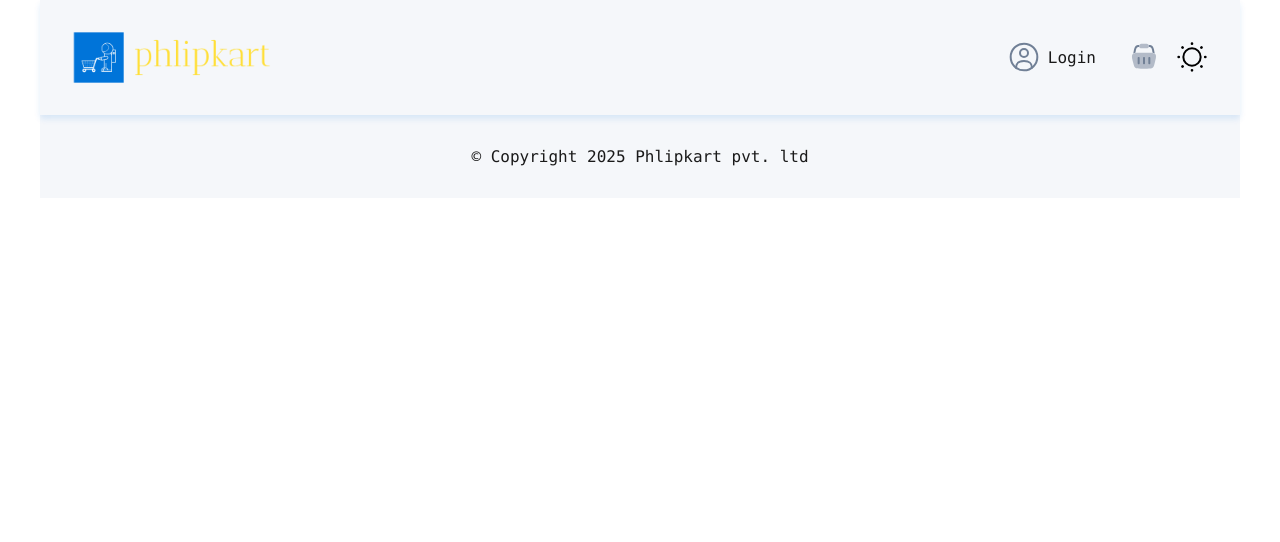
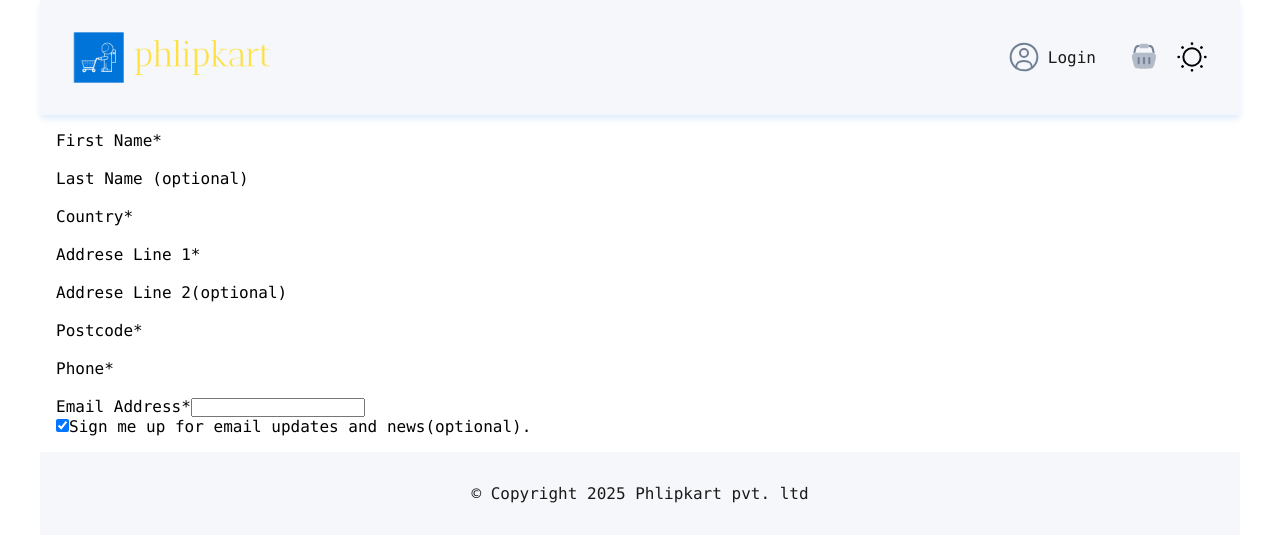
Before and after one commit to shrinath-dev/Sample-projects, a React (Create React App) app in the folder phlipkart/: page /checkout in a window 1280 px wide. Shown: the top 542 px of the page. Built offline with nearby package versions, Linux system fonts and the light colour scheme.

Commit message:
adding checkout

```diff
--- a/phlipkart/src/App.js
+++ b/phlipkart/src/App.js
@@ -3,7 +3,7 @@ import './App.css';
 import { useThemeContext } from "./context";
 import { BrowserRouter, Routes, Route } from "react-router-dom";
 import { Header, Footer } from "./components";
-import { HomePage, ProductsPage, LoginPage } from "./pages";
+import { HomePage, LoginPage, CheckoutPage } from "./pages";
 
 function App() {
   const { theme } = useThemeContext();
@@ -17,7 +17,7 @@ function App() {
         <Routes>
           <Route index={true} element={<HomePage />} />
           <Route path="/login" element={<LoginPage />} />
-          <Route path="/products" element={<ProductsPage />} />
+          <Route path='/checkout' element={<CheckoutPage />} />
         </Routes>
       </main>
       <footer data-theme={theme}>
--- a/phlipkart/src/components/Cart/Cart.js
+++ b/phlipkart/src/components/Cart/Cart.js
@@ -1,13 +1,16 @@
 import React, { useMemo } from "react";
 import styles from './Cart.module.css';
-import { useSelector } from "react-redux";
-import { getCartLength, getCartVisibility, selectCartItems } from "../../features/cart/cartSlice";
+import { useSelector, useDispatch } from "react-redux";
+import { getCartLength, getCartVisibility, selectCartItems, setCartVisibility } from "../../features/cart/cartSlice";
 import { CartItem } from "../subComponents";
 import { FaArrowRightLong } from "react-icons/fa6";
+import { useNavigate } from "react-router-dom";
 
 
 
 function Cart() {
+    const dispatch = useDispatch();
+    const navigate = useNavigate();
     const showCart = useSelector(getCartVisibility);
     const cartLength = useSelector(getCartLength);
     const cartItems = useSelector(selectCartItems);
@@ -15,6 +18,10 @@ function Cart() {
         return cartItems.reduce((total, item) => { return (total + (item.quantity * item.price)) }, 0)
     }, [cartItems]);
 
+    const handleNavigation = () => {
+        dispatch(setCartVisibility());
+        navigate('/checkout');
+    }
     if (!showCart) return;
     return (
         <div className={styles.cartContainer}>
@@ -47,7 +54,7 @@ function Cart() {
                     <p className={styles.totalValue}>${cartTotal.toFixed(2)}</p>
                 </div>
 
-                <button disabled={cartItems.length === 0 ? true : false} className={styles.checkoutBtn}>
+                <button disabled={cartItems.length === 0 ? true : false} onClick={handleNavigation} className={styles.checkoutBtn}>
                     Checkout
                     <FaArrowRightLong />
                 </button>
--- /dev/null
+++ b/phlipkart/src/components/CustomerDetailForm/CustomerDetailForm.js
@@ -0,0 +1,112 @@
+import React, { useState } from "react";
+import styles from './CustomerDetailForm.module.css';
+
+function CustomerDetailForm({ customerData, errorState, changeCustomerData }) {
+
+    const [checked, setChecked] = useState(true);
+    return (
+        <div className={styles.formContainer}>
+            <form id='customer-detail' name='customer-detail'>
+                <div className={styles.formGroup}>
+                    <div className={styles.formGroup}>
+                        <label htmlFor='firstName' >First Name*</label>
+                        <input
+                            type='text'
+                            name='firstName'
+                            value={customerData.firstName}
+                            onChange={(e) => changeCustomerData(e.target.name, e.target.value)}
+                        />
+                    </div>
+                    <div className={styles.formGroup}>
+                        <label htmlFor='lastName' >Last Name (optional)</label>
+                        <input
+                            type='text'
+                            name='lastName'
+                            value={customerData.lastName}
+                            onChange={(e) => changeCustomerData(e.target.name, e.target.value)}
+                        />
+                    </div>
+                </div>
+
+                <div className={styles.formGroup}>
+                    <label htmlFor='country'>Country*</label>
+                    <input
+                        type='text'
+                        name='country'
+                        value={customerData.country}
+                        onChange={(e) => changeCustomerData(e.target.name, e.target.value)}
+                    />
+                </div>
+
+                <div className={styles.formGroup}>
+                    <label htmlFor='address1' >Addrese Line 1*</label>
+                    <input
+                        type='text'
+                        name='address1'
+                        value={customerData.address1}
+                        onChange={(e) => changeCustomerData(e.target.name, e.target.value)}
+                    />
+                </div>
+
+                <div className={styles.formGroup}>
+                    <label htmlFor='address2' >Addrese Line 2(optional)</label>
+                    <input
+                        type='text'
+                        name='address2'
+                        value={customerData.address2}
+                        onChange={(e) => changeCustomerData(e.target.name, e.target.value)}
+                    />
+                </div>
+
+                <div className={styles.formGroup}>
+                    <label htmlFor='pincode' >Postcode*</label>
+                    <input
+                        type='text'
+                        name='postcode'
+                        value={customerData.postcode}
+                        onChange={(e) => changeCustomerData(e.target.name, e.target.value)}
+                    />
+                </div>
+
+                <div className={styles.formGroup}>
+                    <label htmlFor='phone' >Phone*</label>
+                    <input
+                        type='text'
+                        name='phone'
+                        value={customerData.phone}
+                        onChange={(e) => changeCustomerData(e.target.name, e.target.value)}
+                    />
+                    {
+                        (errorState.phone !== '') && <div className={styles.error}>{errorState.phone}</div>
+                    }
+                </div>
+
+                <div className={styles.formGroup}>
+                    <label htmlFor='email' >Email Address*</label>
+                    <input
+                        type='email'
+                        name='email'
+                        value={customerData.email}
+                        onChange={(e) => changeCustomerData(e.target.name, e.target.value)}
+                    />
+                    {
+                        (errorState.email !== '') && <div className={styles.error}>{errorState.email}</div>
+                    }
+                </div>
+
+                <div className={styles.formGroup}>
+                    <input
+                        type='checkbox'
+                        name='marketing'
+                        checked={checked}
+                        onChange={() => setChecked(prev => !prev)}
+                        value='choosen'
+                    />
+                    <label htmlFor='marketing'>Sign me up for email updates and news(optional).</label>
+                </div>
+            </form>
+        </div>
+    )
+}
+
+export default CustomerDetailForm;
--- /dev/null
+++ b/phlipkart/src/components/CustomerDetailForm/CustomerDetailForm.module.css
@@ -0,0 +1,5 @@
+.formContainer{
+    display: grid;
+    grid-template-columns: 1fr;
+    padding: 1rem;
+}
--- a/phlipkart/src/components/index.js
+++ b/phlipkart/src/components/index.js
@@ -6,5 +6,6 @@ import SearchProduct from "./SearchProduct/SearchProduct";
 import ProductGrid from "./ProductGrid/ProductGrid";
 import LoginForm from "./LoginForm/LoginForm";
 import Cart from "./Cart/Cart";
+import CustomerDetailForm from "./CustomerDetailForm/CustomerDetailForm";
 
-export { Header, Footer, Carousel, FilterByCategory, SearchProduct, ProductGrid, LoginForm, Cart };
+export { Header, Footer, Carousel, FilterByCategory, SearchProduct, ProductGrid, LoginForm, Cart, CustomerDetailForm };
--- /dev/null
+++ b/phlipkart/src/pages/CheckoutPage/CheckoutPage.js
@@ -0,0 +1,85 @@
+import React, { useState } from "react";
+import styles from './CheckoutPage.module.css';
+import { useSelector } from 'react-redux';
+import { getCartLength, selectCartItems } from "../../features/cart/cartSlice";
+import { CustomerDetailForm } from '../../components'
+
+function CheckoutPage() {
+
+    const cartLength = useSelector(getCartLength);
+    const cart = useSelector(selectCartItems);
+
+    const [formData, setFormData] = useState({
+        firstName: '',
+        lastName: '',
+        country: '',
+        address1: '',
+        address2: '',
+        pincode: '',
+        email: '',
+        phone: '',
+    })
+
+    const [error, setError] = useState({
+        firstName: '',
+        lastName: '',
+        country: '',
+        address1: '',
+        address2: '',
+        pincode: '',
+        email: '',
+        phone: '',
+    })
+
+    const handleChange = (name, value) => {
+        setFormData({
+            ...formData,
+            [name]: value,
+        })
+
+        //setting error messages
+        // email validation
+        if (name === 'email') {
+            const emialRegex = /^[a-zA-Z0-9._%+-]+@[a-zA-Z0-9.-]+\.[a-zA-Z]{2,}$/
+            if (!emialRegex.test(value)) {
+                setError({
+                    ...error,
+                    email: 'please enter a valid email'
+                })
+            } else {
+                setError({
+                    ...error,
+                    email: '',
+                })
+            }
+        }
+
+        if (name === 'phone') {
+            const checkValue = value.replace(/\s+/g, "");
+            if (checkValue.length !== 10) {
+                setError({
+                    ...error,
+                    phone: 'please enter a valid phone number',
+                })
+            } else {
+                setError({
+                    ...error,
+                    phone: '',
+                })
+            }
+        }
+    }
+
+    return (
+        <div className={styles.checkoutPageContainer}>
+            <div className={styles.checkoutContainer}>
+                <div className={styles.customerDetailForm}>
+                    <CustomerDetailForm customerData={formData} errorState={error} changeCustomerData={handleChange} />
+                </div>
+            </div>
+        </div>
+    )
+};
+
+
+export default CheckoutPage;
--- a/phlipkart/src/pages/ProductsPage/ProductsPage.js
+++ /dev/null
@@ -1,13 +0,0 @@
-import React from "react";
-
-
-function ProductsPage() {
-
-    return (
-        <div>
-            <h2>Products Page</h2>
-        </div>
-    )
-}
-
-export default ProductsPage;
--- a/phlipkart/src/pages/index.js
+++ b/phlipkart/src/pages/index.js
@@ -1,7 +1,6 @@
 import HomePage from "./HomePage/HomePage";
-import ProductsPage from "./ProductsPage/ProductsPage";
 import LoginPage from "./LoginPage/LoginPage";
+import CheckoutPage from "./CheckoutPage/CheckoutPage";
 
 
-
-export { HomePage, ProductsPage, LoginPage };
+export { HomePage, LoginPage, CheckoutPage };
```
Also changed, not shown: phlipkart/src/pages/CheckoutPage/CheckoutPage.module.css (added).
